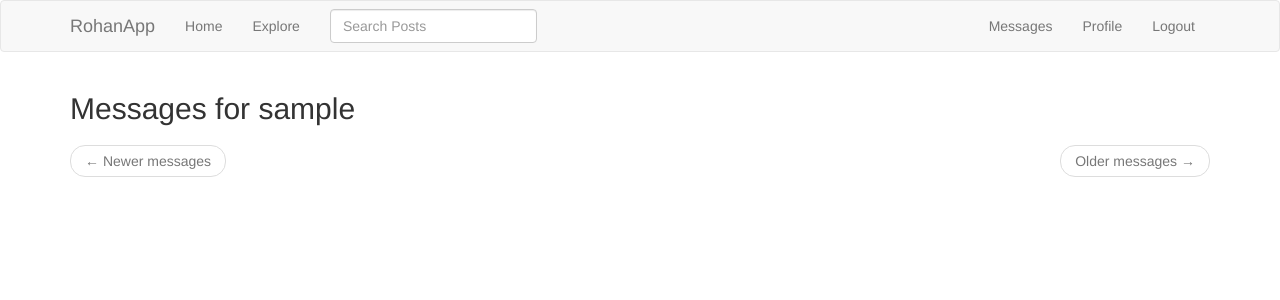
After one commit to kadakia/rohanapp, a Flask app: page /messages in a window 1280 px wide. The commit adds this page. Shown: the top 300 px of the page. Run offline with Flask 2, Linux system fonts and the light colour scheme; the visitor is signed in with stand-in values (Sample User, id 1); data comes from the database, SQL or seed files in the repository; data that the repository does not hold is empty; some libraries are stand-ins or nearby versions.

Commit message:
private messages with static notification

```diff
--- a/app/main/forms.py
+++ b/app/main/forms.py
@@ -43,3 +43,7 @@ class SearchForm(FlaskForm):
         if 'csrf_enabled' not in kwargs:
             kwargs['csrf_enabled'] = False # also, not putting form.hidden_tag() in the template
         super(SearchForm, self).__init__(*args, **kwargs)
+
+class MessageForm(FlaskForm):
+    message = TextAreaField('Message', validators=[DataRequired(), Length(min=1, max=140)])
+    submit = SubmitField('Submit')
--- a/app/main/routes.py
+++ b/app/main/routes.py
@@ -2,8 +2,8 @@ from flask import render_template, flash, redirect, url_for, request, g, jsonify
 from flask_login import current_user, login_required
 from flask_babel import _, get_locale
 from app import db
-from app.main.forms import EditProfileForm, PostForm, SearchForm
-from app.models import User, Post
+from app.main.forms import EditProfileForm, PostForm, SearchForm, MessageForm
+from app.models import User, Post, Message
 from app.translate import translate
 from datetime import datetime
 from guess_language import guess_language
@@ -150,5 +150,32 @@ def user_popup(username):
     user = User.query.filter_by(username=username).first_or_404()
     return render_template('user_popup.html', user=user)
 
+@bp.route('/send_message/<recipient>', methods=['GET', 'POST'])
+@login_required
+def send_message(recipient):
+    user = User.query.filter_by(username=recipient).first_or_404()
+    form = MessageForm()
+    if form.validate_on_submit():
+        msg = Message(author=current_user, recipient=user, body=form.message.data) # using backref !
+        db.session.add(msg)
+        db.session.commit()
+        flash('Your message has been sent.')
+        return redirect(url_for('main.user', username=recipient)) # redirect (when and) only when form is successfully submitted
+    return render_template('send_message.html', title='Send Message',
+                           form=form, recipient=recipient, user=user)
+
+@bp.route('/messages')
+@login_required
+def messages():
+    current_user.last_message_read_time = datetime.utcnow()
+    db.session.commit()
+    page = request.args.get('page', 1, type=int)
+    messages = current_user.messages_received.order_by(Message.timestamp.desc()).paginate(
+        page, current_app.config['POSTS_PER_PAGE'], False)
+    next_url = url_for('main.messages', page=messages.next_num) if messages.has_next else None
+    prev_url = url_for('main.messages', page=messages.prev_num) if messages.has_prev else None
+    return render_template('messages.html', messages=messages.items,
+                           next_url=next_url, prev_url=prev_url)
+
 # set password criteria via validators
 # functionality for deleting posts
--- a/app/models.py
+++ b/app/models.py
@@ -66,6 +66,11 @@ class User(UserMixin, db.Model):
         primaryjoin=(followers.c.follower_id == id), # LEFT # why isn't it just followers.follower_id ?
         secondaryjoin=(followers.c.followed_id == id), # RIGHT
         backref=db.backref('followers', lazy='dynamic'), lazy='dynamic')
+    messages_sent = db.relationship('Message', foreign_keys='Message.sender_id',
+                                    backref='author', lazy='dynamic') # what else could lazy= be?
+    messages_received = db.relationship('Message', foreign_keys='Message.recipient_id',
+                                        backref='recipient', lazy='dynamic')
+    last_message_read_time = db.Column(db.DateTime) # why no default value?
 
     def avatar(self, size):
         digest = md5(self.email.lower().encode('utf-8')).hexdigest() # .encode('utf-8') converts email string to bytes
@@ -115,6 +120,11 @@ class User(UserMixin, db.Model):
             return # return None
         return User.query.get(id)
 
+    def new_messages(self):
+        last_read_time = self.last_message_read_time or datetime(1900, 1, 1) # latter iff former is empty
+        return Message.query.filter_by(recipient=self).filter(
+            Message.timestamp > last_read_time).count()
+
 class Post(SearchableMixin, db.Model):
     __searchable__ = ['body']
     id = db.Column(db.Integer, primary_key=True)
@@ -129,6 +139,16 @@ class Post(SearchableMixin, db.Model):
 db.event.listen(db.session, 'before_commit', Post.before_commit) # purpose of middle component ?
 db.event.listen(db.session, 'after_commit', Post.after_commit)
 
+class Message(db.Model):
+    id = db.Column(db.Integer, primary_key=True)
+    sender_id = db.Column(db.Integer, db.ForeignKey('user.id'))
+    recipient_id = db.Column(db.Integer, db.ForeignKey('user.id'))
+    body = db.Column(db.String(140))
+    timestamp = db.Column(db.DateTime, index=True, default=datetime.utcnow)
+
+    def __repr__(self):
+        return '<Message {}>'.format(self.body)
+
 @login.user_loader
 def load_user(id):
     return User.query.get(int(id))
--- a/app/templates/base.html
+++ b/app/templates/base.html
@@ -1,5 +1,5 @@
 {% extends 'bootstrap/base.html' %}
-<!-- Want RohanApp to be responsive!! -->
+<!-- RohanApp is responsive!! -->
 
 {% block title %}
     {% if title %}{{ title }}{% else %}Rohan's Flask App{% endif %}
@@ -35,6 +35,15 @@
                     {% if current_user.is_anonymous %}
                     <li><a href="{{ url_for('auth.login') }}">Login</a></li>
                     {% else %}
+                    <li>
+                        <a href="{{ url_for('main.messages') }}">
+                            Messages
+                            {% set new_messages = current_user.new_messages() %} <!-- setting variable in html -->
+                            {% if new_messages %}
+                            <span class="badge">{{ new_messages }}</span>
+                            {% endif %}
+                        </a>
+                    </li>
                     <li><a href="{{ url_for('main.user', username=current_user.username) }}">Profile</a></li>
                     <li><a href="{{ url_for('auth.logout') }}">Logout</a></li>
                     {% endif %}
@@ -67,7 +76,7 @@
         function translate(sourceElem, destElem, sourceLang, destLang) {
             $(destElem).html('<img src="{{ url_for('static', filename='loading.gif') }}">');
             $.post('/translate', {
-                text: $(sourceElem).text(), // javascript selector
+                text: $(sourceElem).text(), // javascript id selector
                 source_language: sourceLang,
                 dest_language: destLang
             }).done(function(response) { // javascript callbacks
@@ -100,7 +109,7 @@
                                     flask_moment_render_all();
                                 }
                             );
-                    }, 750);
+                    }, 500);
                 },
                 function(event) {
                     // mouse-out event handler
--- /dev/null
+++ b/app/templates/messages.html
@@ -0,0 +1,22 @@
+{% extends "base.html" %}
+
+{% block app_content %}
+    <h2>Messages for {{ current_user.username }}</h2>
+    {% for post in messages %} <!-- also uses backref='author' -->
+        {% include '_post.html' %}
+    {% endfor %}
+    <nav aria-label="...">
+        <ul class="pager">
+            <li class="previous{% if not prev_url %} disabled{% endif %}">
+                <a href="{{ prev_url or '#' }}">
+                    <span aria-hidden="true">&larr;</span> Newer messages
+                </a>
+            </li>
+            <li class="next{% if not next_url %} disabled{% endif %}">
+                <a href="{{ next_url or '#' }}">
+                    Older messages <span aria-hidden="true">&rarr;</span>
+                </a>
+            </li>
+        </ul>
+    </nav>
+{% endblock %}
--- a/app/templates/auth/reset_password.html
+++ b/app/templates/send_message.html
@@ -2,7 +2,7 @@
 {% import 'bootstrap/wtf.html' as wtf %}
 
 {% block app_content %}
-    <h2>Reset Password for {{ user.username}} </h2>
+    <h2>Send Message to {{ user.username }}</h2>
     <div class="row">
         <div class="col-md-4">
             {{ wtf.quick_form(form) }}
--- a/app/templates/user.html
+++ b/app/templates/user.html
@@ -17,8 +17,10 @@
                 <p><a href="{{ url_for('main.edit_profile') }}">Edit your profile</a></p>
                 {% elif not current_user.is_following(user) %}
                 <p><a href="{{ url_for('main.follow', username=user.username) }}">Follow</a></p>
+                <p><a href="{{ url_for('main.send_message', recipient=user.username) }}">Send private message</a></p>
                 {% else %}
                 <p><a href="{{ url_for('main.unfollow', username=user.username) }}">Unfollow</a></p>
+                <p><a href="{{ url_for('main.send_message', recipient=user.username) }}">Send private message</a></p>
                 {% endif %}
             </td>
         </tr>
```
Also changed, not shown: app/templates/user_popup.html (+10 -14 lines), migrations/versions/b988c6a8b8e4_private_messages_model.py (added, +41 -0 lines).
